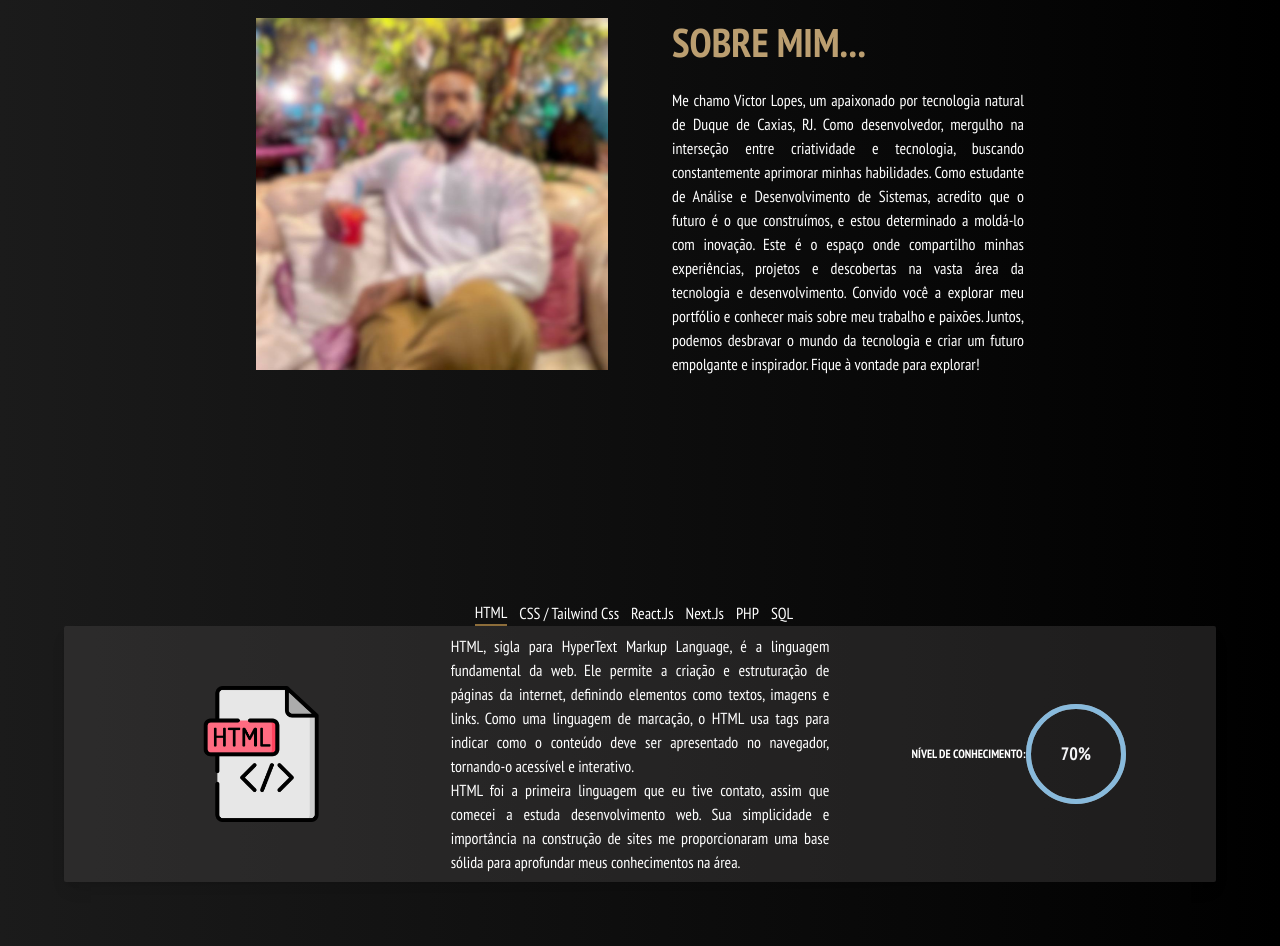
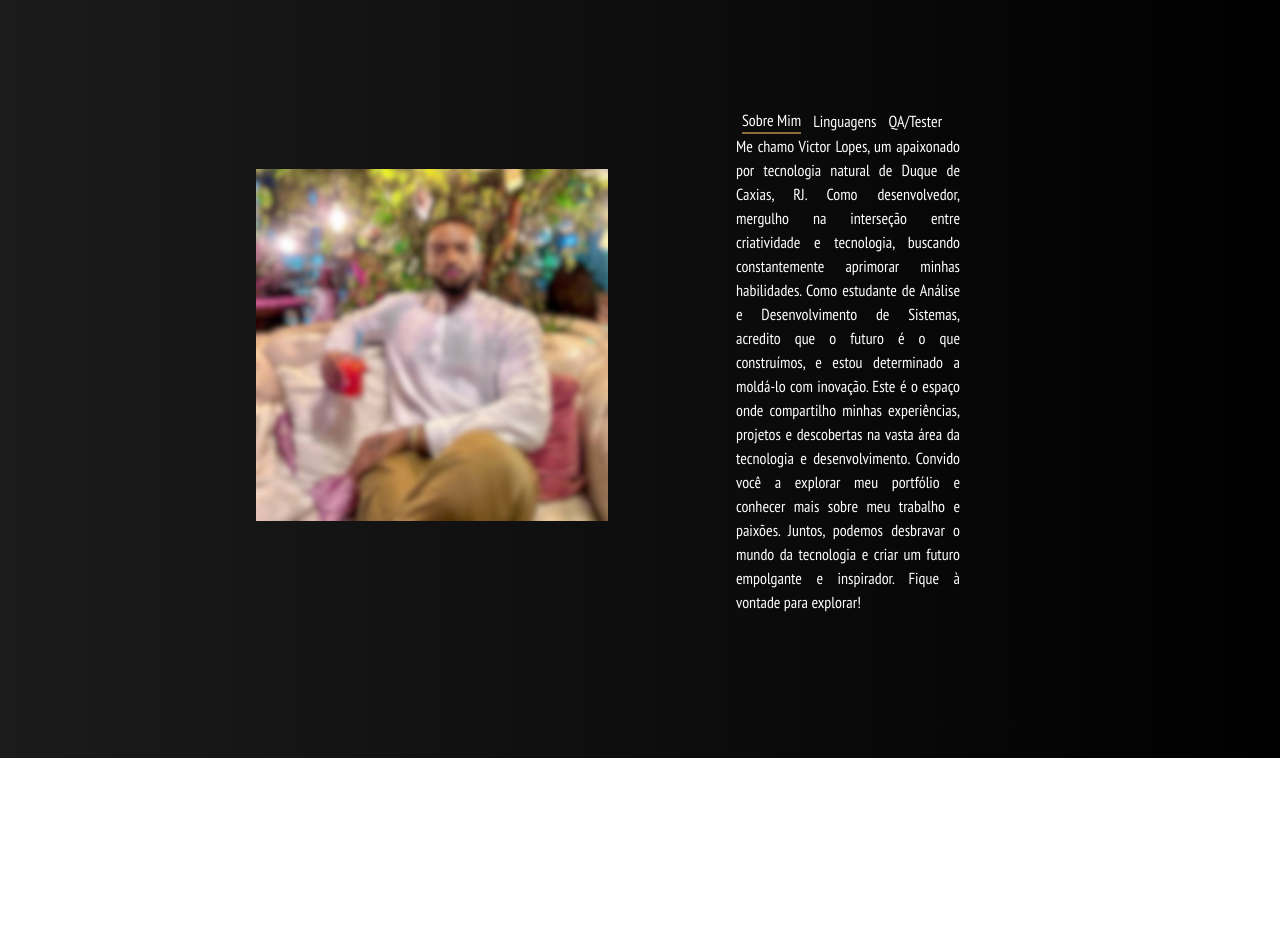
Before and after one commit to VictorLopesz/Portf-lio, a Next.js app: page / in a window 1280 px wide. Shown: the part 800-1746 px from the top of the page. After the commit the page ends 1558 px from the top, so only its background shows below. Built offline with nearby package versions, Linux system fonts and the light colour scheme.

Commit message:
falta estilização do componente AboutMe

```diff
--- a/package.json
+++ b/package.json
@@ -19,8 +19,8 @@
     "react-type-animation": "^3.2.0"
   },
   "devDependencies": {
-    "@types/node": "^20",
-    "@types/react": "^18",
+    "@types/node": "20.10.1",
+    "@types/react": "18.2.39",
     "@types/react-dom": "^18",
     "@types/react-scroll": "^1.8.9",
     "autoprefixer": "^10",
@@ -28,6 +28,6 @@
     "eslint-config-next": "13.5.6",
     "postcss": "^8",
     "tailwindcss": "^3.3.3",
-    "typescript": "^5"
+    "typescript": "5.3.2"
   }
 }
--- a/src/app/page.tsx
+++ b/src/app/page.tsx
@@ -28,11 +28,6 @@ export default function Home() {
           {/* falta uma foto melhor minha */}
           <AboutMe />
         </div>
-
-        <div>
-          <Skills />
-        </div>
-
       </div>
     </>
   )
--- a/src/components/AboutMe/index.tsx
+++ b/src/components/AboutMe/index.tsx
@@ -2,13 +2,98 @@
 import React, { useState, useTransition } from 'react';
 import Image from 'next/image';
 import eu from '../../../public/assets/eu.jpeg';
+import TabButton from '../TabButton';
 
+const ABOUT_ME = [
+  {
+    title: "SobreMim",
+    id: "SobreMim",
+    content:
+    <div className="flex items-center justify-center w-full">
+    <p className="text-lg font-sansnarrow lg:text-base text-justify ">
+      Me chamo Victor Lopes, um apaixonado por tecnologia natural de Duque de Caxias, RJ.
+      Como desenvolvedor, mergulho na interseção entre criatividade e tecnologia,
+      buscando constantemente aprimorar minhas habilidades. Como estudante de Análise e
+      Desenvolvimento de Sistemas, acredito que o futuro é o que construímos, e estou
+      determinado a moldá-lo com inovação. Este é o espaço onde compartilho minhas experiências,
+      projetos e descobertas na vasta área da tecnologia e desenvolvimento.
+      Convido você a explorar meu portfólio e conhecer mais sobre meu trabalho e paixões.
+      Juntos, podemos desbravar o mundo da tecnologia e criar um futuro empolgante e inspirador.
+      Fique à vontade para explorar!
+    </p>
+  </div>
+  },
+  {
+    title: "Linguagens",
+    id: "Linguagens",
+    content:
+    <div>
+      <div className="grid grid-cols-">
+      <span className="">Programação:</span>
+    <ul>
+      <li>HTML5</li>
+      <li>CSS3/TailwindCSS</li>
+      <li>Next.Js</li>
+      <li>React.Js</li>
+      <li>PHP</li>
+    </ul>
+      </div>
+      <div>
+<span>Banco de Dados:</span>
+    <ul>
+      <li>MySQL</li>
+      <li>Oracle Database</li>
+    </ul>
+      </div>
+      <div>
+        <span>Versionamento:</span>
+        <ul>
+          <li>Git</li>
+          <li> <a href="#">GitHub</a></li>
+        </ul>
+      </div>
+    </div>
+  },
+  {
+    title: "QA/Tester",
+    id: "QA/Tester",
+    content:
+    <div>
+      <div>
+        <span>
+        Testes:
+        </span>
+      <ul>
+        <li>Testes funcionais</li>
+        <li>Testes automatizados</li>
+      </ul>
+      </div>
+<div>
+  <span>Ferramentas:</span>
+  <ul>
+    <li>Postman</li>
+    <li>Trello</li>
+  </ul>
+</div>
+    </div>
+  },
+]
 
-function AboutMe() {
+export default function AboutMe() {
+
+const [tab, setTab] = useState("SobreMim");
+const [isPending, startTransition] = useTransition();
+
+const handleTabChange = (id:any) => {
+  startTransition(() => {
+    setTab(id);
+  });
+}
+
   return (
     <section id="sobremim" className="text-white pt-28">
 
-      <div className="md:grid md:grid-cols-2 gap-8 items-center py-8 px-4 xl:gap-16 sm:py-16 xl:px-16">
+    <div className="md:grid md:grid-cols-2 gap-8 items-center py-8 px-4 xl:gap-16 sm:py-16 xl:px-16">
         <Image
           src={eu}
           alt={'me'}
@@ -16,24 +101,40 @@ function AboutMe() {
           height={500}
         />
         <div>
-          <h2 className="font-sansnarrow text-[40px] font-bold mb-4 uppercase text-[#bb9e70]">Sobre Mim...</h2>
-          <p className="text-lg font-sansnarrow lg:text-base text-justify ">
-            Me chamo Victor Lopes, um apaixonado por tecnologia natural de Duque de Caxias, RJ.
-            Como desenvolvedor, mergulho na interseção entre criatividade e tecnologia,
-            buscando constantemente aprimorar minhas habilidades. Como estudante de Análise e
-            Desenvolvimento de Sistemas, acredito que o futuro é o que construímos, e estou
-            determinado a moldá-lo com inovação. Este é o espaço onde compartilho minhas experiências,
-            projetos e descobertas na vasta área da tecnologia e desenvolvimento.
-            Convido você a explorar meu portfólio e conhecer mais sobre meu trabalho e paixões.
-            Juntos, podemos desbravar o mundo da tecnologia e criar um futuro empolgante e inspirador.
-            Fique à vontade para explorar!
-          </p>
-        </div>
+          <div id="AboutMe" className="items-center justify-center text-white py-8 px-4 xl:gap-5 sm:py-16 xl:px-16 font-sansnarrow">
+          <div className="mt-8 flex justify-center items-center">
+            <TabButton
+            selectTab={() => handleTabChange("SobreMim")}
+            active={tab === "SobreMim"}
+>
+
+            {" "}
+  Sobre Mim <br/> {" "}
+</TabButton>
+
+<TabButton
+    selectTab={() => handleTabChange("Linguagens")}
+    active={tab === "Linguagens"}
+>
+    {" "}
+    Linguagens <br/>  {" "}
+
+</TabButton>
+
+<TabButton
+    selectTab={() => handleTabChange("QA/Tester")}
+    active={tab === "QA/Tester"}
+>
+  {" "}
+  QA/Tester <br/>  {" "}
+
+</TabButton>
+
+          </div>
+          {ABOUT_ME.find((t) => t.id === tab)?.content}
+          </div>
       </div>
-      <br/>
-      <br/>
+      </div>
     </section>
   )
-}
-
-export default AboutMe;
+};
--- a/src/components/knowledgeCircle/index.tsx
+++ /dev/null
@@ -1,66 +0,0 @@
-// components/KnowledgeCircle.js
-
-import React from 'react';
-import { useSpring, animated } from 'react-spring';
-
-const KnowledgeCircle = ({ level }: any) => {
-  const circleRadius = 50;
-  const strokeWidth = 5;
-  const circumference = 2 * Math.PI * circleRadius;
-  const offset = ((100 - level) / 100) * circumference;
-
-  const isSmallScreen = window.innerWidth <= 600; // Defina o valor desejado para a mudança de exibição
-
-  const colorSpring = useSpring({
-    from: { strokeDashoffset: circumference, stroke: '#3498db' },
-    to: async (next) => {
-      await next({ strokeDashoffset: 0 });
-      await next({ stroke: '#3498db80' }); // Adicionando transparência
-    },
-    reset: true,
-  });
-
-  return (
-    <div className="relative">
-      {isSmallScreen ? (
-        <div className="bar-container">
-          <animated.div
-            className="bar"
-            style={{
-              width: `${level}%`,
-              backgroundColor: colorSpring.stroke,
-            }}
-          />
-        </div>
-      ) : (
-        <svg width={circleRadius * 2} height={circleRadius * 2} className="knowledge-circle">
-          <circle
-            cx={circleRadius}
-            cy={circleRadius}
-            r={circleRadius - strokeWidth / 2}
-            fill="none"
-            stroke="#ddd"
-            strokeWidth={strokeWidth}
-          />
-
-          <animated.circle
-            cx={circleRadius}
-            cy={circleRadius}
-            r={circleRadius - strokeWidth / 2}
-            fill="none"
-            stroke={colorSpring.stroke}
-            strokeWidth={strokeWidth}
-            strokeDasharray={circumference}
-            strokeDashoffset={colorSpring.strokeDashoffset}
-          />
-        </svg>
-      )}
-
-      <div className="absolute top-1/2 left-1/2 transform -translate-x-1/2 -translate-y-1/2 text-lg font-bold text-gray-100">
-        {level}%
-      </div>
-    </div>
-  );
-};
-
-export default KnowledgeCircle;
```
Also changed, not shown: 1 other file (tests, documents, lock files or other folders).
